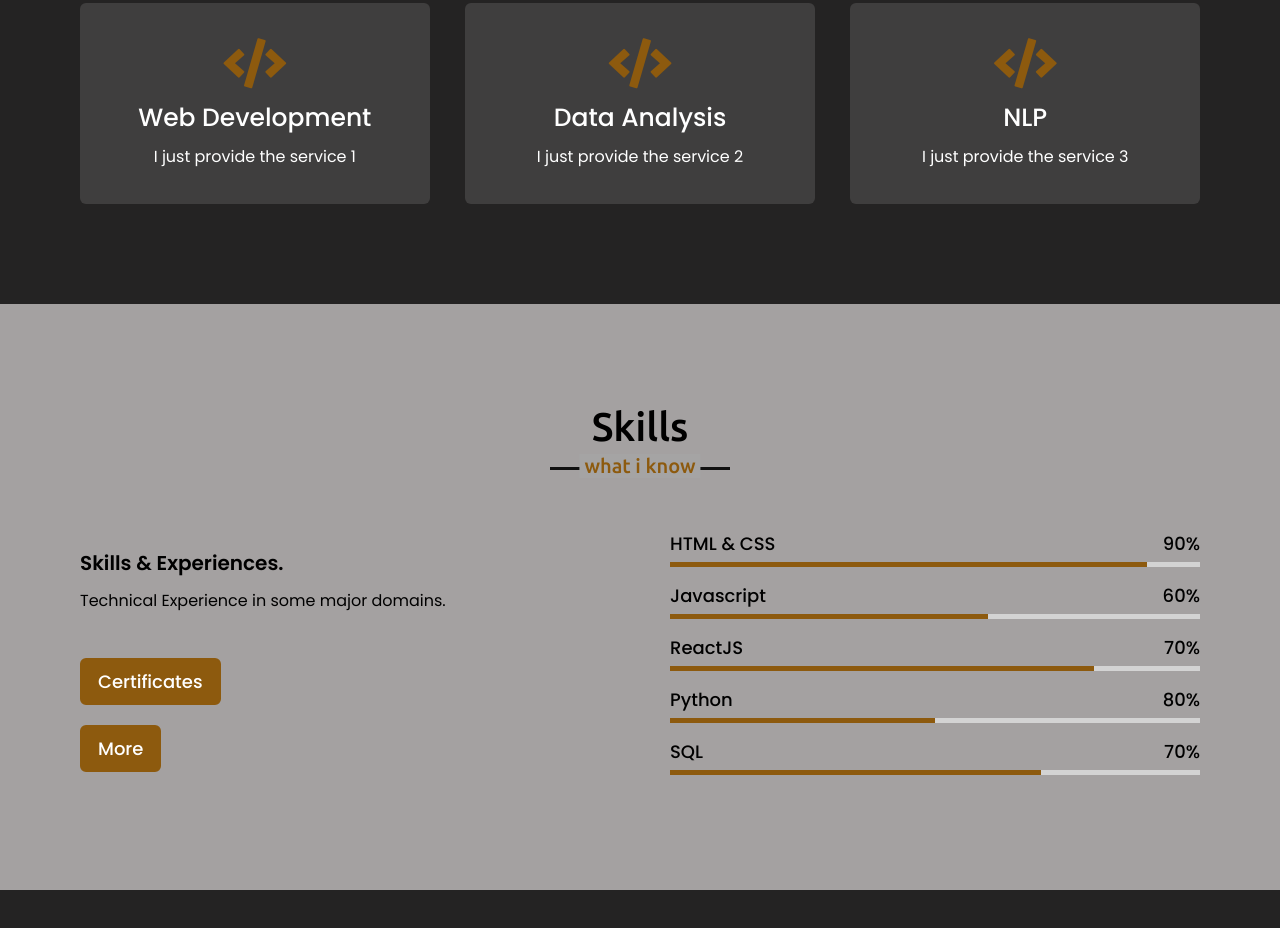
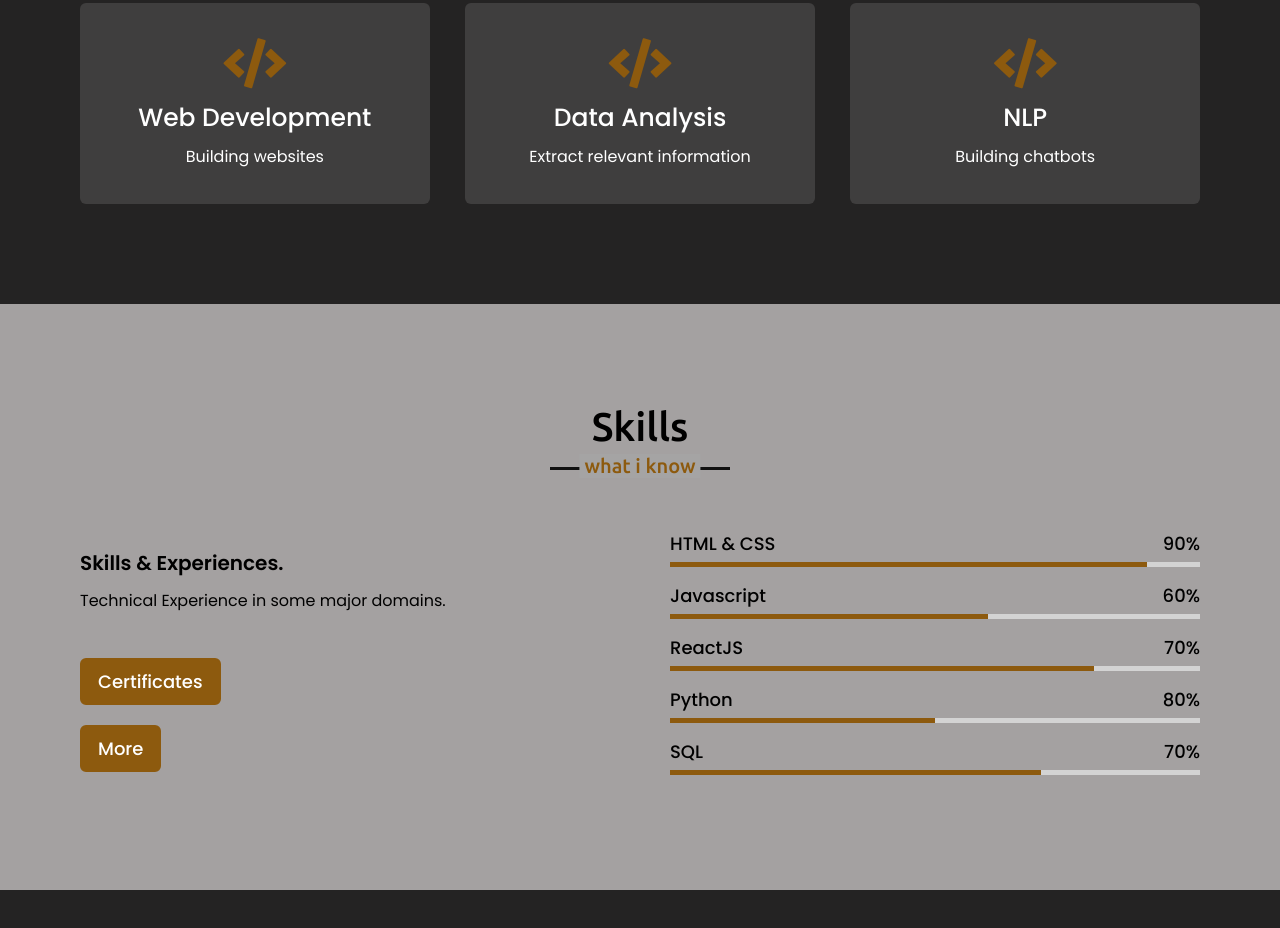
Before and after one commit to SumitSR67/HCI, a plain HTML site: page normal basic/index.html in a window 1280 px wide. Shown: the part 1756-2684 px from the top of the page. Drawn offline with nearby package versions, Linux system fonts and the light colour scheme; a script that the page names is missing.

Commit message:
Update index.html

```diff
--- a/normal basic/index.html
+++ b/normal basic/index.html
@@ -78,21 +78,21 @@
                     <div class="box">
                         <i class="fas fa-code"></i>
                         <div class="text">Web Development</div>
-                        <p>I just provide the service 1</p>
+                        <p>Building websites</p>
                     </div>
                 </div>
                 <div class="card">
                     <div class="box">
                         <i class="fas fa-code"></i>
                         <div class="text">Data Analysis</div>
-                        <p>I just provide the service 2</p>
+                        <p>Extract relevant information</p>
                     </div>
                 </div>
                 <div class="card">
                     <div class="box">
                         <i class="fas fa-code"></i>
                         <div class="text">NLP</div>
-                        <p>I just provide the service 3</p>
+                        <p>Building chatbots</p>
                     </div>
                 </div>
                </div>
@@ -173,8 +173,8 @@
                 </div>
                 <div class="card">
                     <div class="box">
-                        <img src="/assets/Images/images(portfolio)/pic.jpg" alt="">
-                        <div class="text">Project 3</div>
+                        <img src="/public/bitcoin-cryptocurrency-vault-safelock.jpg" alt="">
+                        <div class="text">Transaction Website using Blockchain</div>
 
                     </div>
                 </div>
```
